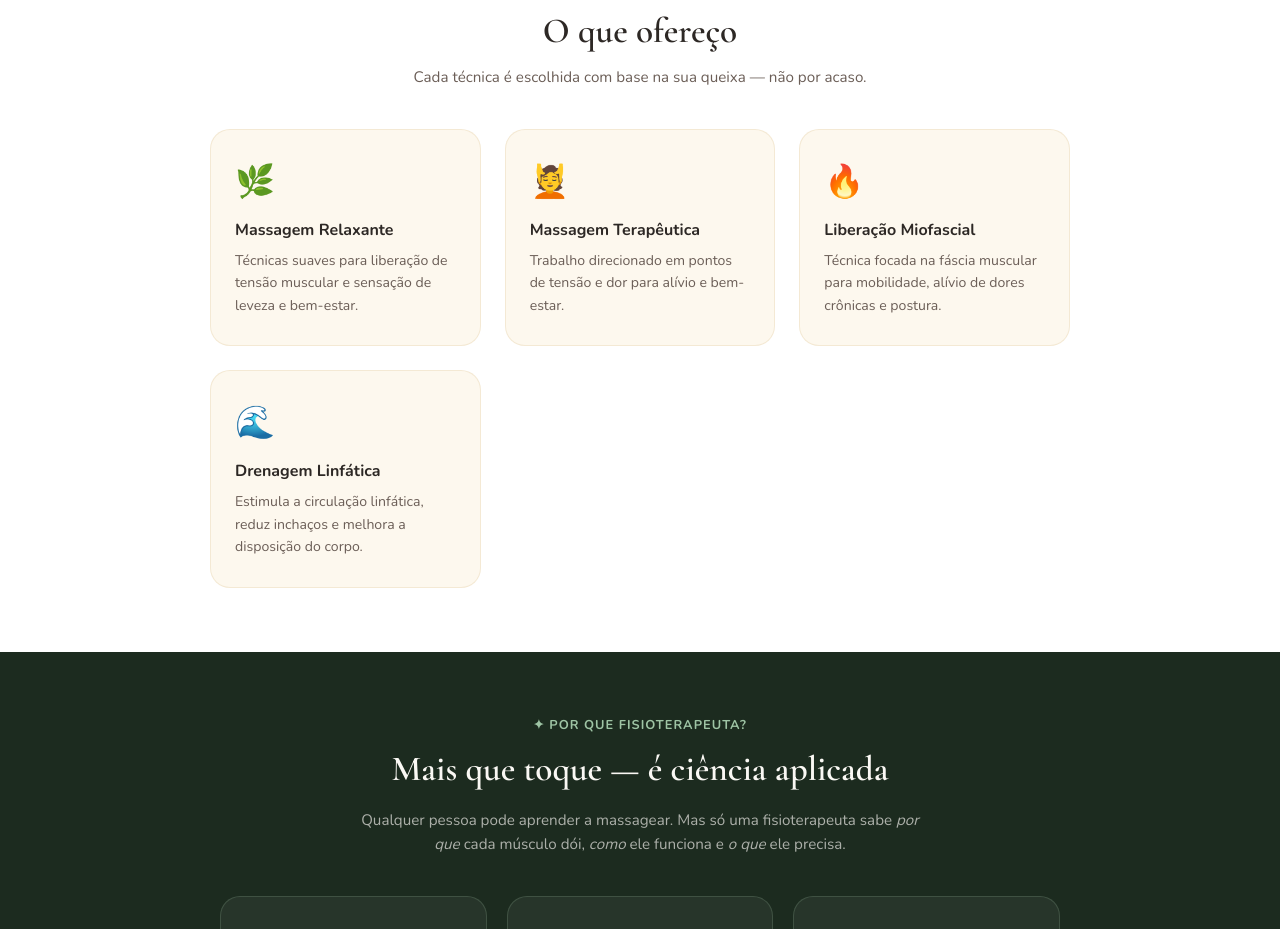
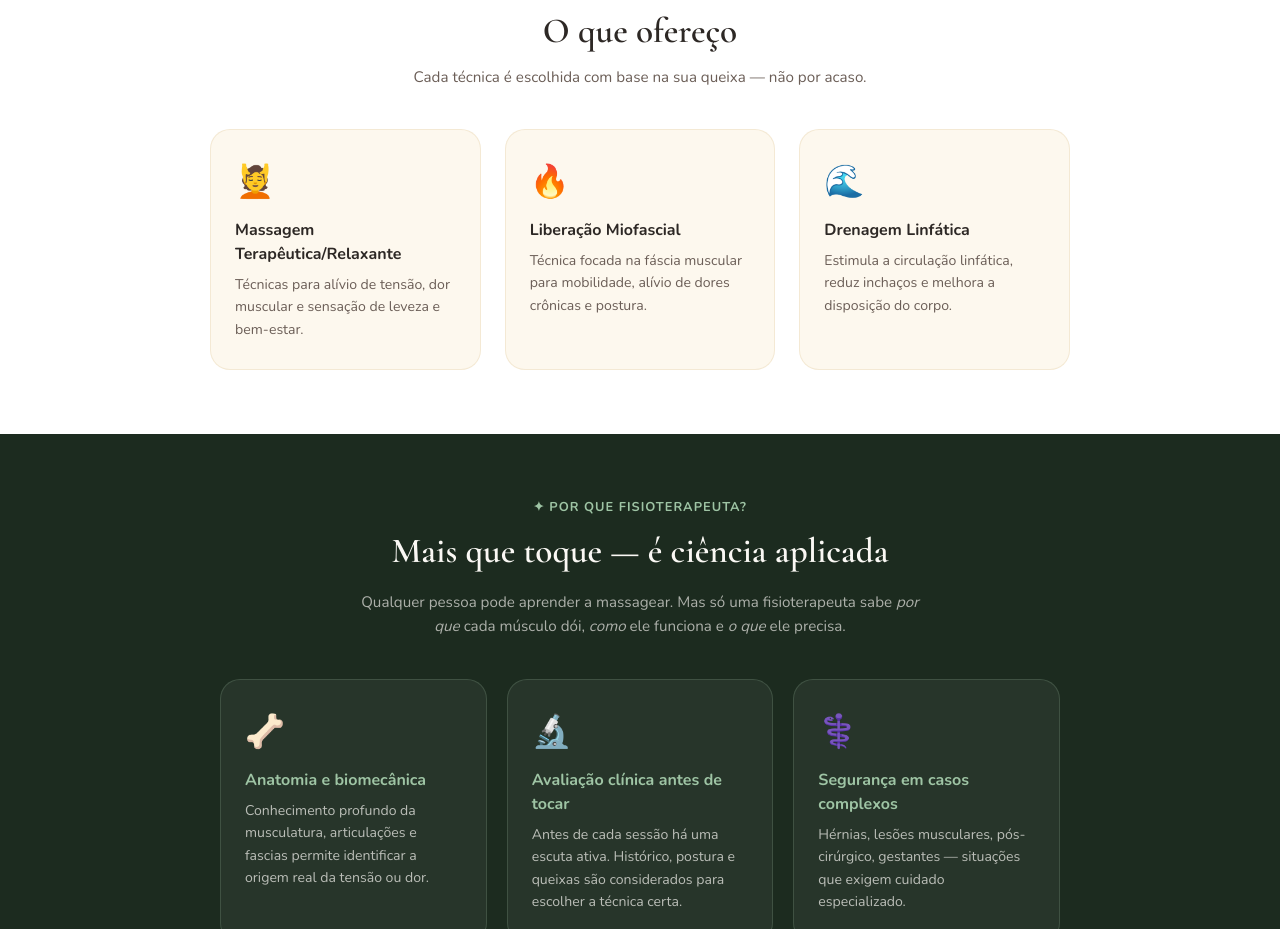
Before and after one commit to MaykeCS/sitevivi, a Nuxt app: page /massagem-camp in a window 1280 px wide. Shown: the part 2240-3169 px from the top of the page. Built offline with nearby package versions, Linux system fonts and the light colour scheme.

Commit message:
fix: unificar Massagem Relaxante e Terapêutica em um único card
Remove duplicidade juntando em "Massagem Terapêutica/Relaxante".

https://claude.ai/code/session_01QS9AkG5qNHq4Y4d3fGsqxC

```diff
--- a/pages/massagem-camp.vue
+++ b/pages/massagem-camp.vue
@@ -297,8 +297,7 @@ onUnmounted(() => { if (intervalId) clearInterval(intervalId) })
 
         <div style="display:grid; grid-template-columns:repeat(auto-fit,minmax(220px,1fr)); gap:1.5rem;">
           <div v-for="m in [
-            { emoji:'🌿', titulo:'Massagem Relaxante', texto:'Técnicas suaves para liberação de tensão muscular e sensação de leveza e bem-estar.' },
-            { emoji:'💆', titulo:'Massagem Terapêutica', texto:'Trabalho direcionado em pontos de tensão e dor para alívio e bem-estar.' },
+            { emoji:'💆', titulo:'Massagem Terapêutica/Relaxante', texto:'Técnicas para alívio de tensão, dor muscular e sensação de leveza e bem-estar.' },
             { emoji:'🔥', titulo:'Liberação Miofascial', texto:'Técnica focada na fáscia muscular para mobilidade, alívio de dores crônicas e postura.' },
             { emoji:'🌊', titulo:'Drenagem Linfática', texto:'Estimula a circulação linfática, reduz inchaços e melhora a disposição do corpo.' },
           ]" :key="m.titulo" style="
```
